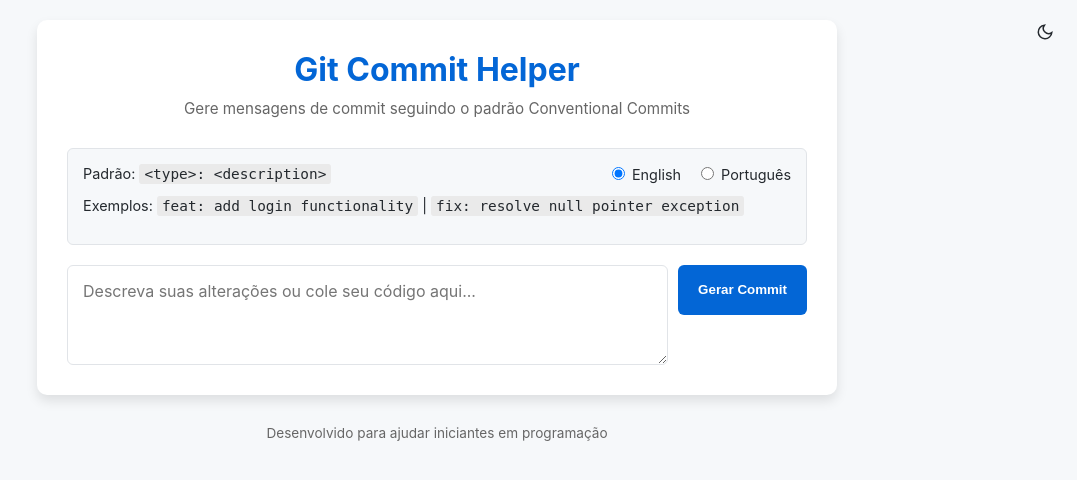
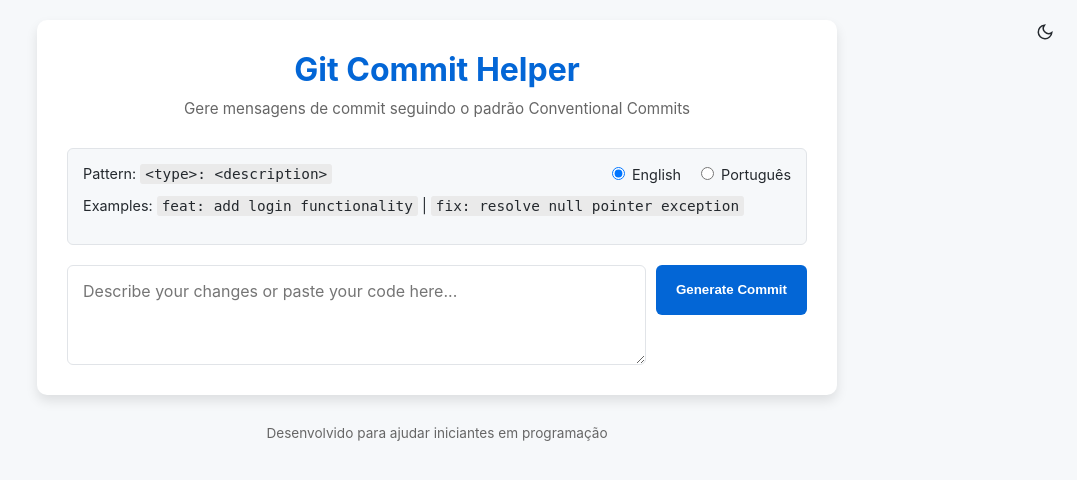
Before and after one commit to Moscarde/git-commit-helper, a Flask app: page / in a window 1280 px wide. Shown: the top 480 px of the page, without its empty margins (203-1280 px from the left). Run offline with Flask 3, Linux system fonts and the light colour scheme.

Commit message:
feat: add multilingual support for commit message generation

```diff
--- a/static/js/script.js
+++ b/static/js/script.js
@@ -7,22 +7,76 @@ document.addEventListener("DOMContentLoaded", function () {
 	const loadingElement = document.getElementById("loading");
 	const languageRadios = document.getElementsByName("language");
 	const themeToggle = document.getElementById("theme-toggle");
+	const patternText = document.getElementById("pattern-text");
+	const exampleText = document.getElementById("example-text");
+
+	// Conteúdo multilíngue
+	const content = {
+		english: {
+			pattern: "Pattern: <code>&lt;type&gt;: &lt;description&gt;</code>",
+			examples: "Examples: <code>feat: add login functionality</code> | <code>fix: resolve null pointer exception</code>",
+			placeholder: "Describe your changes or paste your code here...",
+			generateButton: "Generate Commit",
+			copyButton: "Copy",
+			resultTitle: "Commit Message:",
+			loading: "Generating commit...",
+			copiedText: "Copied!",
+			errorEmpty: "Please enter a description or code to generate a commit.",
+			errorServer: "Error connecting to server: "
+		},
+		portuguese: {
+			pattern: "Padrão: <code>&lt;type&gt;: &lt;description&gt;</code>",
+			examples: "Exemplos: <code>feat: adicionar funcionalidade de login</code> | <code>fix: resolver exceção de ponteiro nulo</code>",
+			placeholder: "Descreva suas alterações ou cole seu código aqui...",
+			generateButton: "Gerar Commit",
+			copyButton: "Copiar",
+			resultTitle: "Mensagem de Commit:",
+			loading: "Gerando commit...",
+			copiedText: "Copiado!",
+			errorEmpty: "Por favor, insira uma descrição ou código para gerar o commit.",
+			errorServer: "Erro ao conectar ao servidor: "
+		}
+	};
+
+	// Função para atualizar o idioma da interface
+	function updateLanguage(language) {
+		const langContent = content[language];
+
+		// Atualizar textos estáticos
+		patternText.innerHTML = langContent.pattern;
+		exampleText.innerHTML = langContent.examples;
+		commitInput.placeholder = langContent.placeholder;
+		generateBtn.textContent = langContent.generateButton;
+		copyBtn.textContent = langContent.copyButton;
+
+		document.querySelector(".result-header h3").textContent = langContent.resultTitle;
+		document.querySelector(".loading p").textContent = langContent.loading;
+	}
+
+	// Adicionar eventos para os radio buttons de idioma
+	languageRadios.forEach((radio) => {
+		radio.addEventListener("change", function () {
+			updateLanguage(this.value);
+		});
+	});
 
 	// Função para gerar o commit
 	async function generateCommit() {
 		const text = commitInput.value.trim();
-		if (!text) {
-			alert("Por favor, insira uma descrição ou código para gerar o commit.");
-			return;
+		let selectedLanguage = "english";
+
+		for (const radio of languageRadios) {
+			if (radio.checked) {
+				selectedLanguage = radio.value;
+				break;
+			}
 		}
 
-		// Obter o idioma selecionado
-		let language = "english";
-		for (const radio of languageRadios) {
-			if (radio.checked) {
-				language = radio.value;
-				break;
-			}
+		const langContent = content[selectedLanguage];
+
+		if (!text) {
+			alert(langContent.errorEmpty);
+			return;
 		}
 
 		// Mostrar loading e esconder resultados anteriores
@@ -38,7 +92,7 @@ document.addEventListener("DOMContentLoaded", function () {
 				},
 				body: JSON.stringify({
 					text: text,
-					language: language
+					language: selectedLanguage
 				})
 			});
 
@@ -57,7 +111,7 @@ document.addEventListener("DOMContentLoaded", function () {
 			resultContainer.classList.remove("hidden");
 		} catch (error) {
 			loadingElement.classList.add("hidden");
-			resultElement.textContent = `Erro ao conectar ao servidor: ${error.message}`;
+			resultElement.textContent = `${langContent.errorServer}${error.message}`;
 			resultContainer.classList.remove("hidden");
 		}
 	}
@@ -77,11 +131,22 @@ document.addEventListener("DOMContentLoaded", function () {
 	// Função para copiar o commit para a área de transferência
 	copyBtn.addEventListener("click", function () {
 		const commitMessage = resultElement.textContent;
+		let selectedLanguage = "english";
+
+		for (const radio of languageRadios) {
+			if (radio.checked) {
+				selectedLanguage = radio.value;
+				break;
+			}
+		}
+
+		const langContent = content[selectedLanguage];
+
 		navigator.clipboard
 			.writeText(commitMessage)
 			.then(() => {
 				const originalText = copyBtn.textContent;
-				copyBtn.textContent = "Copiado!";
+				copyBtn.textContent = langContent.copiedText;
 
 				setTimeout(() => {
 					copyBtn.textContent = originalText;
@@ -119,4 +184,14 @@ document.addEventListener("DOMContentLoaded", function () {
 
 	// Configurar o tema inicial
 	setInitialTheme();
+
+	// Inicializar com o idioma selecionado
+	let initialLanguage = "english";
+	for (const radio of languageRadios) {
+		if (radio.checked) {
+			initialLanguage = radio.value;
+			break;
+		}
+	}
+	updateLanguage(initialLanguage);
 });
--- a/templates/index.html
+++ b/templates/index.html
@@ -34,20 +34,20 @@
 				<!-- Padrão e exemplos (movido para baixo da caixa de texto) -->
 				<div class="pattern-container">
 					<div class="pattern-header">
-						<span>Padrão: <code>&lt;type&gt;: &lt;description&gt;</code></span>
+						<span id="pattern-text">Padrão: <code>&lt;type&gt;: &lt;description&gt;</code></span>
 						<div class="language-selector">
 							<label> <input type="radio" name="language" value="english" checked /> English </label>
 							<label> <input type="radio" name="language" value="portuguese" /> Português </label>
 						</div>
 					</div>
 					<div class="pattern-example">
-						<p>Exemplos: <code>feat: add login functionality</code> | <code>fix: resolve null pointer exception</code></p>
+						<p id="example-text">Exemplos: <code>feat: add login functionality</code> | <code>fix: resolve null pointer exception</code></p>
 					</div>
 				</div>
 
 				<!-- Área de entrada principal -->
 				<div class="input-group">
-					<textarea id="commit-input" style="height: 100px;" placeholder="Descreva suas alterações ou cole seu código aqui..." rows="6"></textarea>
+					<textarea id="commit-input" style="height: 100px" placeholder="Descreva suas alterações ou cole seu código aqui..." rows="6"></textarea>
 					<button id="generate-btn" class="primary-btn">Gerar Commit</button>
 				</div>
 
```
